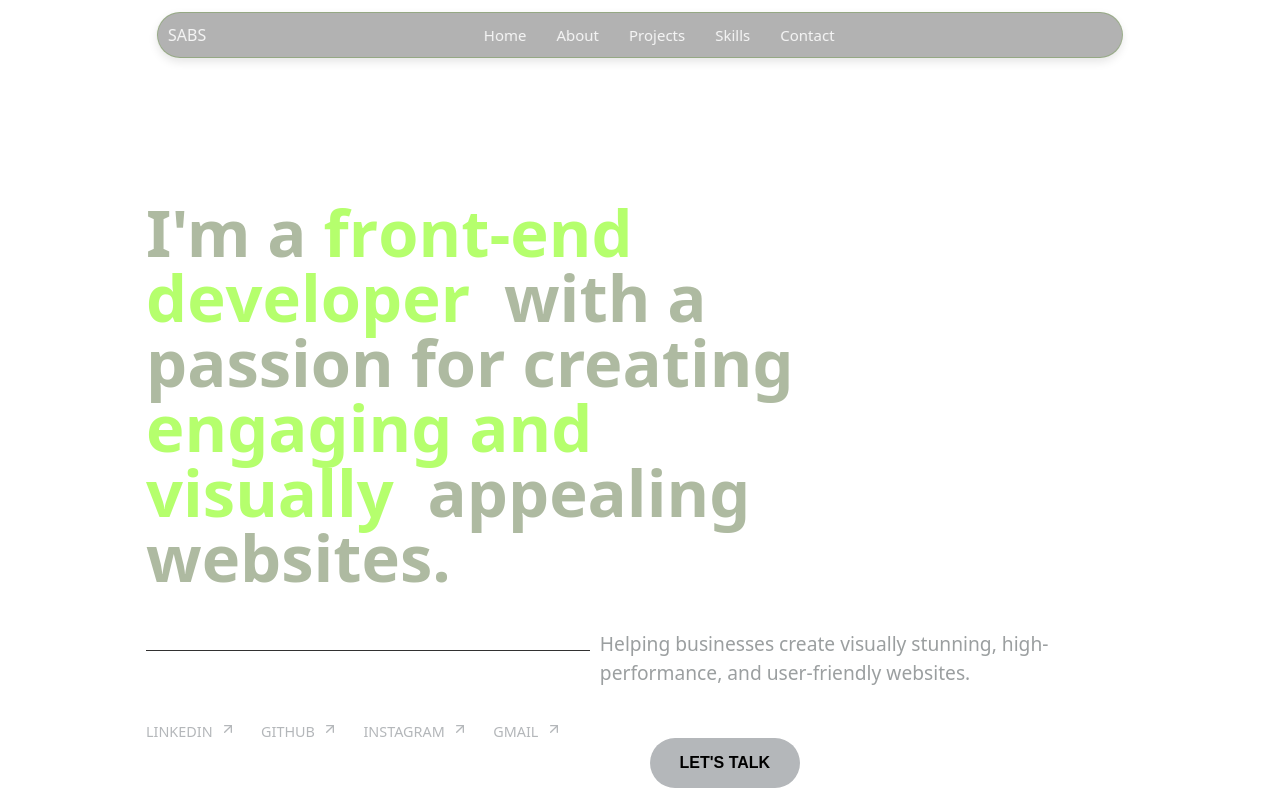
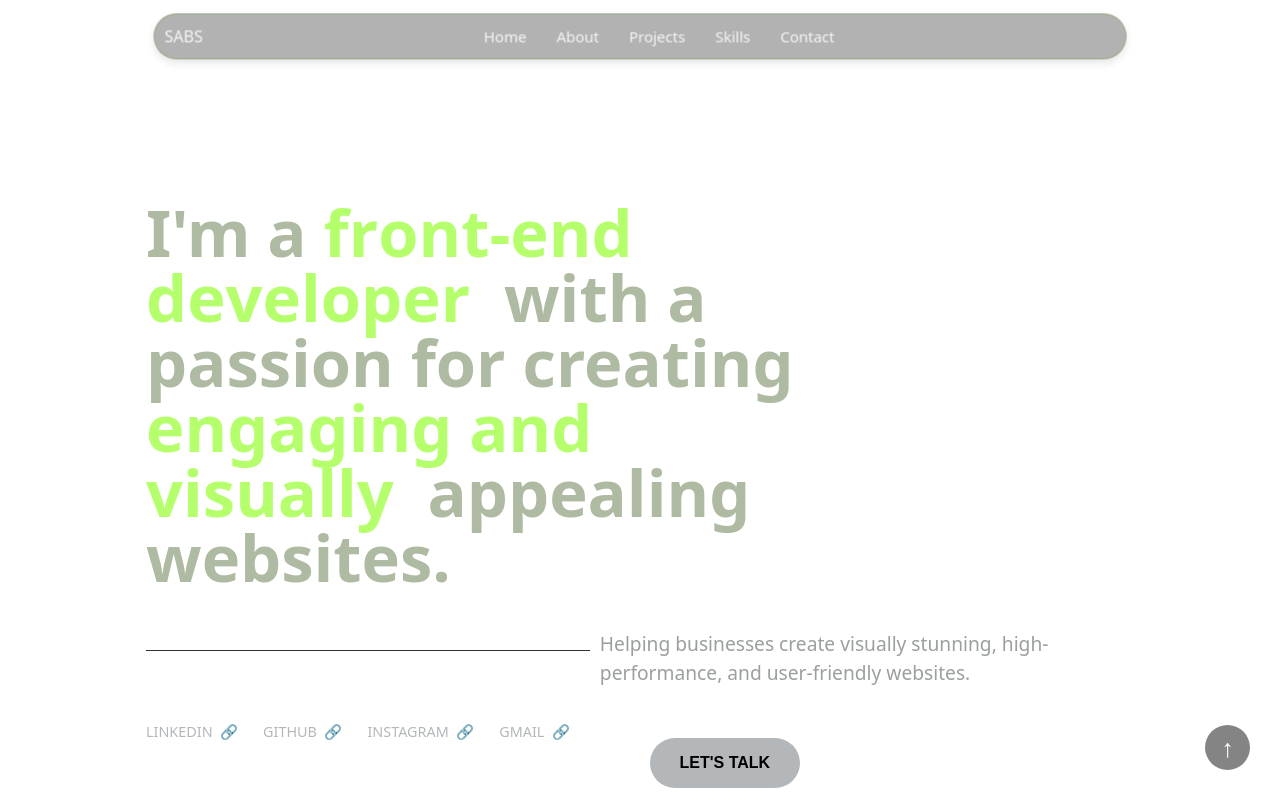
Before and after one commit to abaanshah/My_Portfolio, a React (Vite) app: page / in a window 1280 px wide. Shown: the top 800 px of the page. Built offline with nearby package versions, Linux system fonts and the light colour scheme; a web font is replaced by a local one.

Commit message:
backtotop

```diff
--- /dev/null
+++ b/src/components/BackToTop.jsx
@@ -0,0 +1,34 @@
+import { useState, useEffect } from "react";
+import { FaArrowUp } from "react-icons/fa";
+
+const BackToTop = () => {
+  const [visible, setVisible] = useState(false);
+
+  useEffect(() => {
+    const toggleVisibility = () => {
+      setVisible(window.scrollY > 50);
+    };
+
+    toggleVisibility(); // Check immediately on mount
+    window.addEventListener("scroll", toggleVisibility);
+    return () => window.removeEventListener("scroll", toggleVisibility);
+  }, []);
+
+  const scrollToTop = () => {
+    window.scrollTo({
+      top: 0,
+      behavior: "smooth",
+    });
+  };
+
+  return (
+    <button
+      onClick={scrollToTop}
+      className={`fixed bottom-5 right-5 bg-blue-600 text-white p-3 rounded-full shadow-lg transition-all duration-300 transform hover:scale-110 active:scale-95 ${visible ? "opacity-100 translate-y-0" : "opacity-0 translate-y-10"}`}
+    >
+      <FaArrowUp size={20} />
+    </button>
+  );
+};
+
+export default BackToTop;
--- a/src/components/Hero.jsx
+++ b/src/components/Hero.jsx
@@ -3,6 +3,8 @@ import gsap from "gsap";
 import { ScrollTrigger } from "gsap/ScrollTrigger";
 import "./Hero.css";
 import AutoAnimation from "../Animations/AutoAnimation";
+// import BackToTop from "./BackToTop";
+// import {scrollToSection} from "../components/Navbar";
 
 gsap.registerPlugin(ScrollTrigger);
 
@@ -29,7 +31,8 @@ const Hero = () => {
   }, []);
 
   return (
-    <div  className={`hero ${animationComplete ? "show" : ""}`}>
+    <>
+      <div className={`hero ${animationComplete ? "show" : ""}`}>
         <div className={`hero-container ${animationComplete ? "show" : ""}`}>
           <div className="hero-text">
             <p className="text-pretty">
@@ -37,22 +40,19 @@ const Hero = () => {
               <AutoAnimation text="engaging and visually" /> appealing websites.
             </p>
           </div>
-
-        {/* <a href="#about">Learn More</a> */}
         </div>
 
         <div className="hero-subpart">
           <div className="social-links">
-          <a href="">LINKEDIN &nbsp; <span> <svg xmlns="http://www.w3.org/2000/svg" width="16" height="16" viewBox="0 0 24 24" fill="none" stroke="currentColor" strokeWidth="2" strokeLinecap="round" strokeLinejoin="round" className="lucide lucide-arrow-up-right "><path d="M7 17 17 7"></path><path d="M7 7h10v10"></path></svg></span></a>
-          <a href="">GITHUB &nbsp; <span> <svg xmlns="http://www.w3.org/2000/svg" width="16" height="16" viewBox="0 0 24 24" fill="none" stroke="currentColor" strokeWidth="2" strokeLinecap="round" strokeLinejoin="round" className="lucide lucide-arrow-up-right "><path d="M7 17 17 7"></path><path d="M7 7h10v10"></path></svg></span></a>
-          <a href="">INSTAGRAM &nbsp;<span> <svg xmlns="http://www.w3.org/2000/svg" width="16" height="16" viewBox="0 0 24 24" fill="none" stroke="currentColor" strokeWidth="2" strokeLinecap="round" strokeLinejoin="round" className="lucide lucide-arrow-up-right "><path d="M7 17 17 7"></path><path d="M7 7h10v10"></path></svg></span></a>
-          <a href="">GMAIL &nbsp;<span><svg xmlns="http://www.w3.org/2000/svg" width="16" height="16" viewBox="0 0 24 24" fill="none" stroke="currentColor" strokeWidth="2" strokeLinecap="round" strokeLinejoin="round" className="lucide lucide-arrow-up-right "><path d="M7 17 17 7"></path><path d="M7 7h10v10"></path></svg></span></a>
+            <a href="">LINKEDIN &nbsp;<span>🔗</span></a>
+            <a href="">GITHUB &nbsp;<span>🔗</span></a>
+            <a href="">INSTAGRAM &nbsp;<span>🔗</span></a>
+            <a href="">GMAIL &nbsp;<span>🔗</span></a>
           </div>
           <div className="hero-subtext">
             Helping businesses create visually stunning, high-performance, and user-friendly websites.
             <button>LET'S TALK</button>
           </div>
-
         </div>
 
         <div className="logo-slider">
@@ -61,14 +61,15 @@ const Hero = () => {
             <p>DESIGNER</p>
             <p>ANIMATION</p>
             <p>GRAPHICS</p>
-          <p>DEVELOPER</p>
-          <p>DESIGNER</p>
-          <p>ANIMATION</p>
-          <p>GRAPHICS</p>
           </div>
         </div>
       </div>
+
+
+      {/* <BackToTop /> */}
+    </>
   );
+
 };
 
 export default Hero;
--- a/src/components/Navbar.css
+++ b/src/components/Navbar.css
@@ -46,3 +46,32 @@
   color: #fff;
   /* font-size: 3em; */
 }
+
+
+.top {
+  position: fixed;
+  bottom: 30px;
+  right: 30px;
+  width: 45px;
+  height: 45px;
+  background-color: #333;
+  color: white;
+  border: none;
+  border-radius: 50%;
+  font-size: 20px;
+  cursor: pointer;
+  display: flex;
+  align-items: center;
+  justify-content: center;
+  opacity: 0.6;
+  transition: opacity 0.3s ease-in-out;
+}
+.top a{
+  width: 100%;
+  text-align: center;
+  font-size: 25px;
+}
+
+.top:hover {
+  opacity: 1;
+}
--- a/src/components/Navbar.jsx
+++ b/src/components/Navbar.jsx
@@ -12,6 +12,7 @@ const Navbar = () => {
   useEffect(() => {
     gsap.to(".navbar",{
       width: "50%",
+      y:10,
       duration: 1.5,
       // ease: "power",
       scrollTrigger: {
@@ -36,6 +37,7 @@ const Navbar = () => {
 
 
   return (
+    <>
     <nav className="navbar">
       <div className="logo">
         <p>SABS</p>
@@ -45,10 +47,14 @@ const Navbar = () => {
         <li><a href=".aboutme" onClick={(e) => scrollToSection(e, ".aboutme")}>About</a></li>
         <li><a href=".projects" onClick={(e) => scrollToSection(e, ".projects")}>Projects</a></li>
         <li><a href=".skills" onClick={(e) => scrollToSection(e, ".skills")}>Skills</a></li>
-        <li><a href="#contact" onClick={(e) => scrollToSection(e, ".contact")}>Contact</a></li>
+        <li><a href=".contact" onClick={(e) => scrollToSection(e, ".contact")}>Contact</a></li>
       </ul>
       <div className="theme"></div>
+
+
     </nav>
+    <div className="top"><a href=".hero" onClick={(e) => scrollToSection(e, ".hero")}>↑</a></div>
+    </>
   );
 };
 
```
Lines whose indentation alone changed are shown as unchanged.
